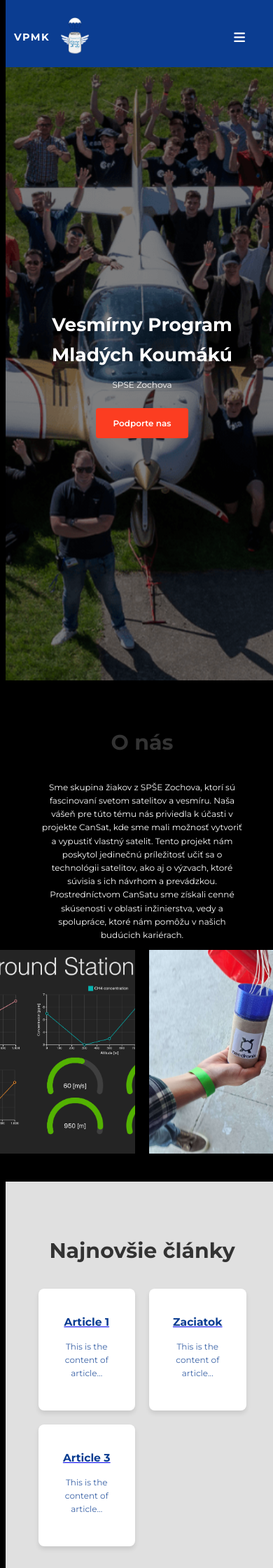
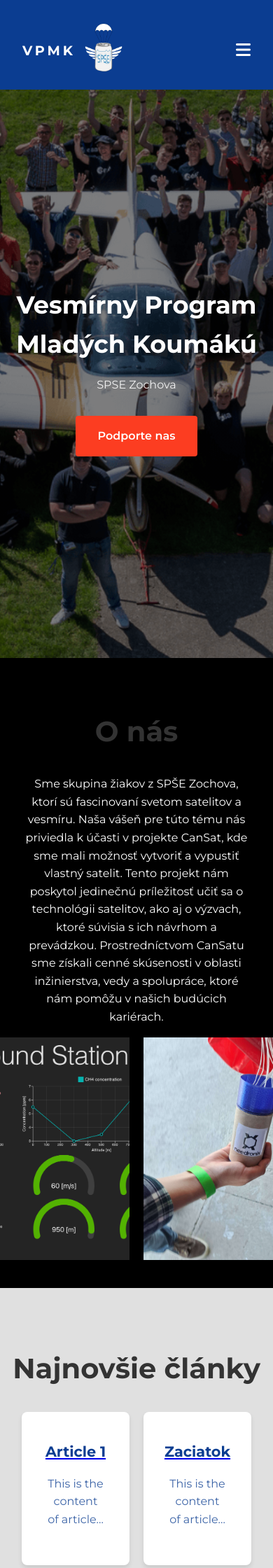
Before and after one commit to eijdam/Cansat-web, a Flask app: page / in a window 390 px wide; the page is wider, and only the part inside the window is pictured. Shown: the top 2240 px of that part at 70% size. Run offline with Flask 3, Linux system fonts and the light colour scheme; some libraries are stand-ins or nearby versions.

Commit message:
Update style.css

```diff
--- a/static/css/style.css
+++ b/static/css/style.css
@@ -9,32 +9,19 @@
     --accent-color: #FC3D21;
 }
 
-/* Base responsive settings */
-html {
-    font-size: 16px;
-    scroll-behavior: smooth;
-}
-
-@media (max-width: 768px) {
-    html {
-        font-size: 14px;
-    }
-}
-
-@media (max-width: 480px) {
-    html {
-        font-size: 12px;
-    }
+html, body {
+    margin: 0;
+    padding: 0;
+    width: 100%;
+    height: 100%;
 }
 
 body {
     font-family: 'Montserrat', sans-serif;
     line-height: 1.6;
-    background-color: var(--space-black);
+    background-color: var(--dark-bg);
     color: var(--light-text);
-    padding-top: 6rem;
-    overflow-x: hidden;
-    width: 100%;
+    padding-top: 8rem;
 }
 
 /* Base image responsiveness */
@@ -73,23 +60,14 @@ img {
     border-radius: 2%;  /* Optional: makes the images circular */
 }
 
+
 /* Containers for layout constraints */
 .container,
 .section-content {
-    max-width: 1200px;
-    margin: 0 auto;
-    padding: 0 1rem;
+    padding: 0 15px;
     width: 100%;
     box-sizing: border-box;
 }
-
-@media (max-width: 1024px) {
-    .container,
-    .section-content {
-        max-width: 90%;
-    }
-}
-
 /* Top Bar and Logo */
 .top-bar {
     position: fixed;
@@ -97,55 +75,56 @@ img {
     width: 100%;
     z-index: 1000;
     background: var(--space-black);
-    transition: all 0.3s ease;
+    box-sizing: border-box;
 }
 
 /* Logo Bar with Navigation */
 .logo-bar {
     background: var(--primary-color);
     display: flex;
-    padding: 0.5rem 1rem;
-    justify-content: space-between;
+    padding-top: 1rem;
+    padding-bottom: 1rem;
+    justify-content: space-between; /* Space between logo and navigation */
     align-items: center;
     position: relative;
     width: 100%;
-    box-sizing: border-box;
+
 }
 
 .logo-container {
     display: flex;
     align-items: center;
-    gap: 0.5rem;
 }
 
 .logo-text {
-    font-size: clamp(1.2rem, 4vw, 2rem);
+    font-size: 2rem;
     font-weight: 700;
     color: var(--light-text);
-    letter-spacing: 0.1em;
+    letter-spacing: 0.2em;
+    margin-left: 1rem;
 }
 
 .main-logo {
-    height: clamp(3rem, 6vw, 6rem);
     width: auto;
+    height: 6rem;
 }
+
 
 /* Navigation in Logo Bar */
 .nav-links {
     display: flex;
     list-style: none;
-    gap: clamp(1rem, 2vw, 2rem);
+    gap: 2rem;
+    padding-right: 2rem;
     margin: 0;
-    padding: 0;
 }
 
 .nav-links a {
     color: var(--light-text);
     text-decoration: none;
     font-weight: 600;
-    font-size: clamp(0.9rem, 1.5vw, 1.1rem);
+    font-size: 1.1rem;
     transition: color 0.3s ease;
-    white-space: nowrap;
 }
 
 .nav-links a:hover {
@@ -203,33 +182,37 @@ img {
 
 /* Hero Section */
 .hero {
-    min-height: 100vh;
+    height: 100vh;
     background: linear-gradient(rgba(0, 0, 0, 0.5), rgba(0, 0, 0, 0.5)),
                 url('/static/images/CanSat.png');
     background-size: cover;
     background-position: center;
-    background-attachment: fixed;
-    display: flex;
-    align-items: center;
-    justify-content: center;
-    padding: 2rem 1rem;
+    background-attachment: static;  /* Parallax effect for larger screens */
+    position: relative;
+    width: 100%;
+    display: flex;  /* Flexbox for alignment */
+    justify-content: center; /* Horizontally center the content */
+    align-items: center; /* Vertically center the content */
 }
 
 .hero-content {
     text-align: center;
-    max-width: min(800px, 90%);
-    margin: 0 auto;
+    width: 90%;
+    max-width: 800px;
 }
 
 .hero-title {
-    font-size: clamp(2rem, 6vw, 4rem);
+    font-size: 4rem;
+    font-weight: 700;
     margin-bottom: 1rem;
 }
 
 .hero-subtitle {
-    font-size: clamp(1rem, 3vw, 1.5rem);
+    font-size: 1.5rem;
+    opacity: 0.9;
     margin-bottom: 2rem;
 }
+
 
 .cta-button {
     display: inline-block;
@@ -502,18 +489,28 @@ img {
     margin-bottom: 20px;
 }
 
+
+
 /* About Us Section */
 .about-us-images {
     display: flex;
     gap: 20px;
     justify-content: center;
+    width: 100%; /* Makes it take up maximum width */
+    max-width: 100%; /* Ensures it doesn't exceed container limits */
 }
+
 
 .about-us-image {
     width: 300px;
     height: 200px;
     object-fit: cover;
 }
+
+.about-us-image img{
+    width: 25%;
+}
+
 
 .about-us-section {
     padding: 40px 20px;
```
Also changed, not shown: other parts of static/css/style.css (+30 -41 lines).
